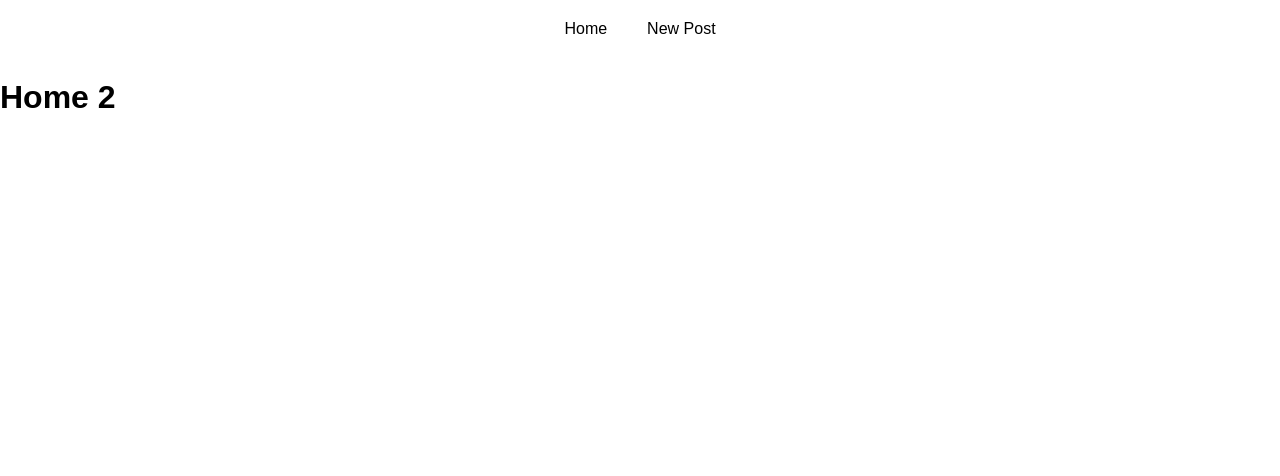
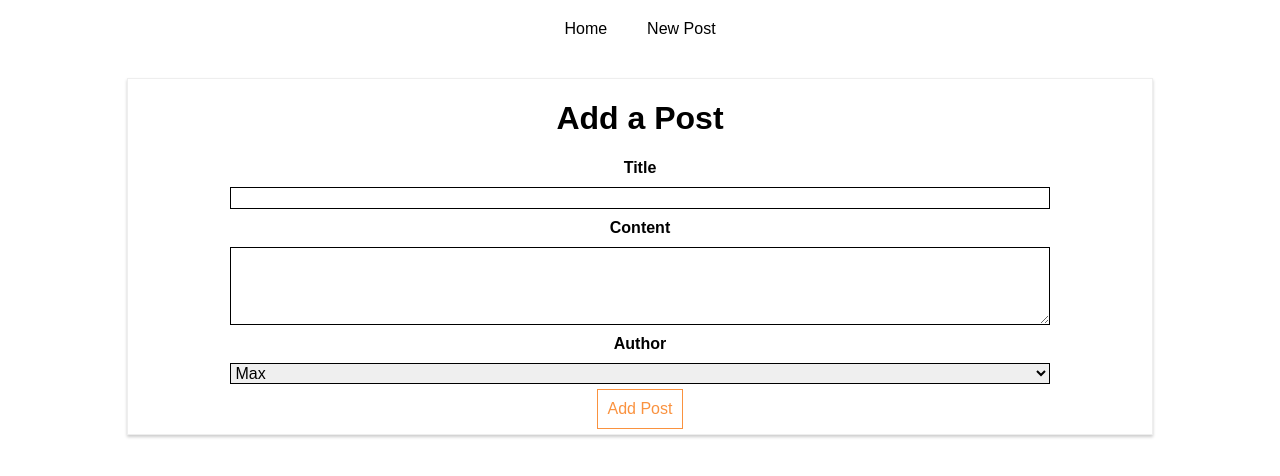
Before and after one commit to ujjawalsingh10/Blog, a React (Create React App) app: page /new-post in a window 1280 px wide. Shown: the top 476 px of the page. Built offline with nearby package versions, Linux system fonts and the light colour scheme.

Commit message:
Using links to switch pages

```diff
--- a/src/containers/Blog/Blog.js
+++ b/src/containers/Blog/Blog.js
@@ -3,7 +3,8 @@
 import axios from '../../axios';
 import './Blog.css';
 import Posts from './Posts/Posts';
-import { Route } from 'react-router-dom';
+import NewPost from './NewPost/NewPost';
+import { Route,Link } from 'react-router-dom';
 
 class Blog extends Component {
     render () {
@@ -12,13 +13,19 @@
                 <header>
                     <nav>
                         <ul>
-                            <li><a href="/">Home</a></li>
-                            <li><a href="/new-post">New Post</a></li>
+                            <li><Link to="/">Home</Link></li>
+                            <li><Link to={{
+                                pathname:'/new-post',
+                                hash: '#submit',
+                                search:'?quick-submit=true'
+                            }}>New Post</Link></li>
                         </ul>
                     </nav>
                 </header>
-                <Route path="/" exact render={()=> <h1>Home</h1>} />
-                <Route path="/" render={()=> <h1>Home 2</h1>} />
+                {/* <Route path="/" exact render={()=> <h1>Home</h1>} />
+                <Route path="/" render={()=> <h1>Home 2</h1>} /> */}
+                <Route path="/" exact component={Posts} />
+                <Route path="/new-post"  component={NewPost} />
             </div>
         );
     }
```
